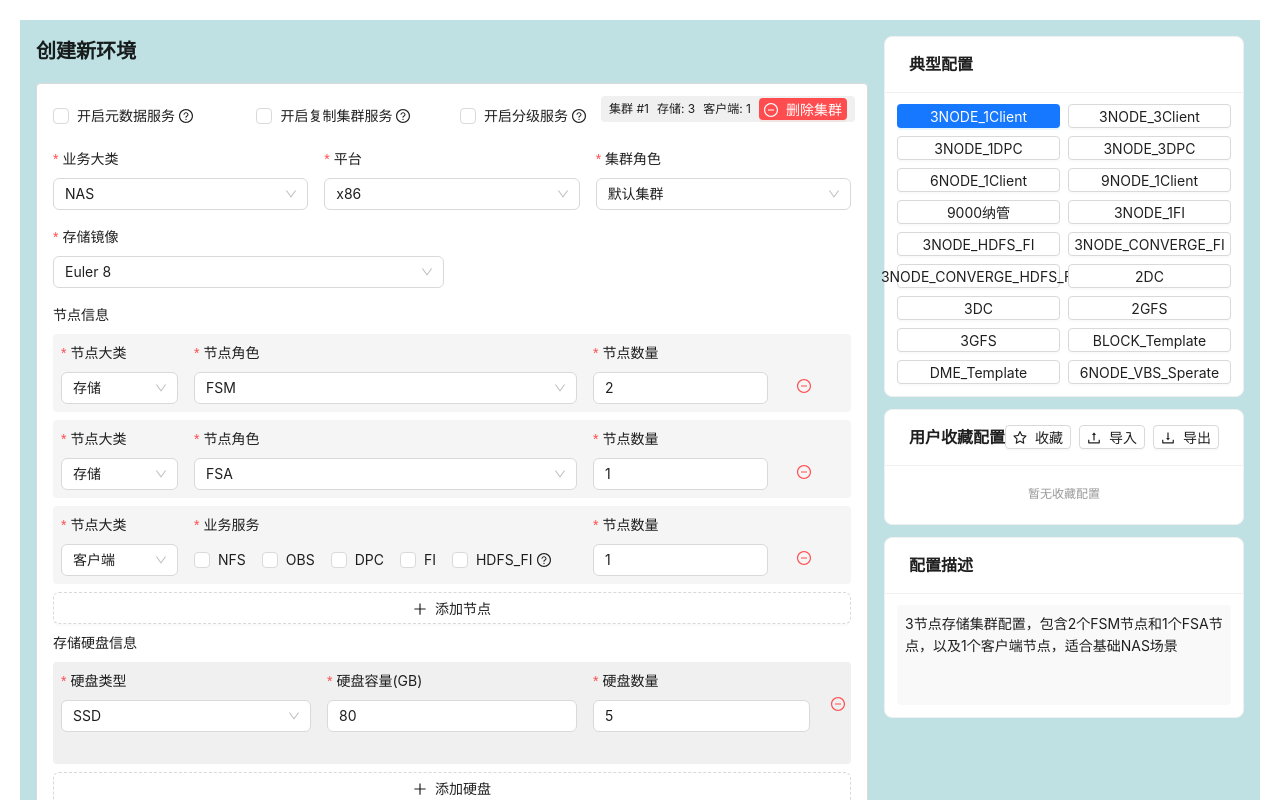
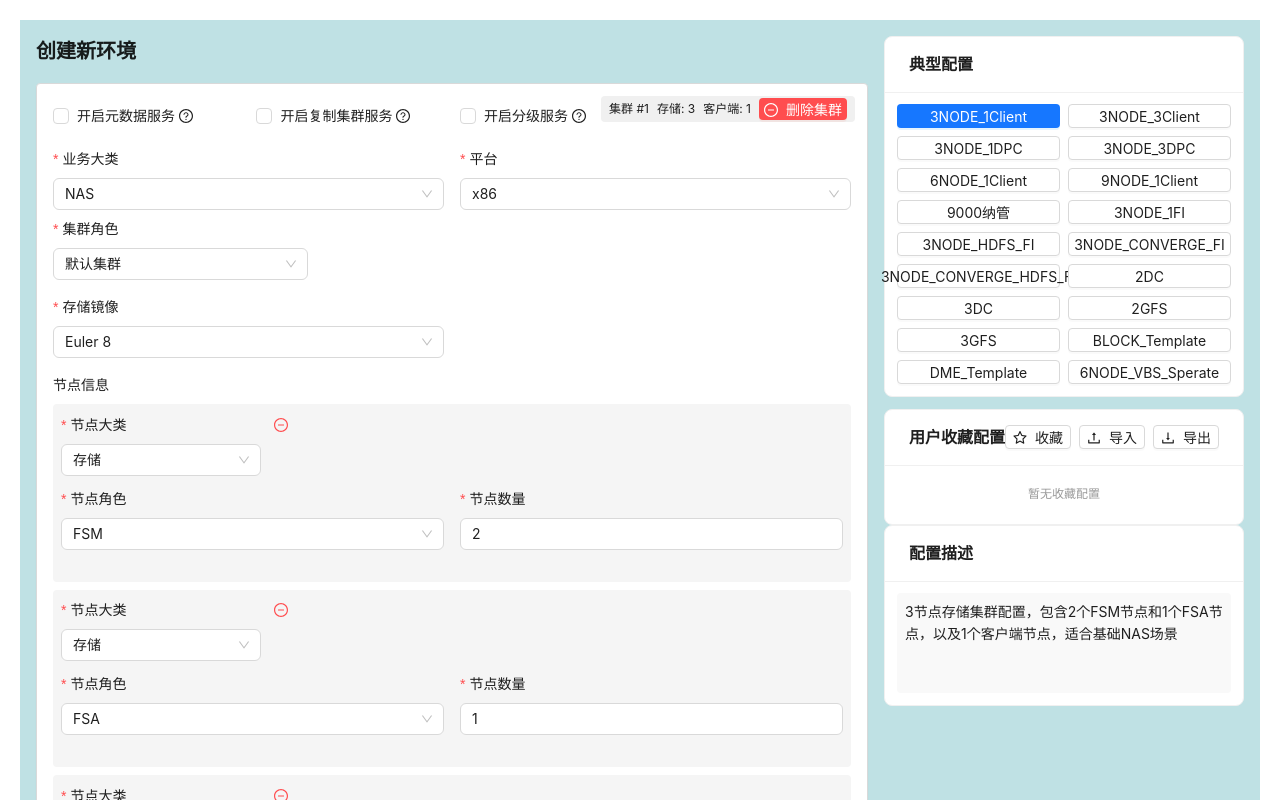
Before and after one commit to zhaoyushuo123/yao_chi, a React (Create React App) app: page / in a window 1280 px wide. Both pictures are taken after a click on the button "3NODE_1Client". Shown: the top 800 px of the page. Built offline with nearby package versions, Linux system fonts and the light colour scheme.

Commit message:
先拿这版当稳定版

```diff
--- a/src/App.js
+++ b/src/App.js
@@ -436,7 +436,7 @@ const EnvironmentCreateForm = () => {
             setActiveTemplate(template);
             setTemplateDescription(templateDescriptions[template] || '');
         }
-    }, [calculateNodeStats, form]);
+    }, [calculateNodeStats, form, templateDescriptions]);
 
     // 导出配置
     const exportConfig = useCallback(() => {
@@ -574,7 +574,7 @@ const EnvironmentCreateForm = () => {
 
         return (
             <Row gutter={16}>
-                <Col span={8}>
+                <Col span={12}>
                     <Form.Item
                         {...nodeRestField}
                         label="节点角色"
@@ -589,7 +589,7 @@ const EnvironmentCreateForm = () => {
                         </Select>
                     </Form.Item>
                 </Col>
-                <Col span={8}>
+                <Col span={12}>
                     <Form.Item
                         {...nodeRestField}
                         label="节点数量"
@@ -661,7 +661,6 @@ const EnvironmentCreateForm = () => {
     ));
 
     // 节点项组件
-    // 节点项组件
     const NodeItem = React.memo(({ nodeName, nodeRestField, nodeTypeOptions, businessType, form, clusterName, onRemove, vbsSeparateDeploy }) => {
         const nodeType = Form.useWatch(['clusterInfo', clusterName, 'nodeInfo', nodeName, 'nodeType'], form);
 
@@ -683,9 +682,8 @@ const EnvironmentCreateForm = () => {
 
         return (
             <div style={{ marginBottom: 8, padding: 8, background: '#f5f5f5', borderRadius: 4 }}>
-                <Row gutter={16} align="middle">
-                    {/* 节点大类 */}
-                    <Col span={4}>
+                <Space direction="vertical" style={{ width: '100%' }}>
+                    <Space align="baseline" style={{ marginBottom: 4 }}>
                         <Form.Item
                             {...nodeRestField}
                             name={[nodeName, 'nodeType']}
@@ -694,119 +692,14 @@ const EnvironmentCreateForm = () => {
                             labelCol={{ span: 24 }}
                             style={{ marginBottom: 0 }}
                         >
-                            <Select placeholder="选择节点大类" style={{ width: '100%' }}>
+                            <Select
+                                placeholder="选择节点大类"
+                                style={{ width: 200 }}
+                                onChange={resetNodeFields}
+                            >
                                 {nodeTypeOptions}
                             </Select>
                         </Form.Item>
-                    </Col>
-
-                    {nodeType === 'storage' && (
-                        <>
-                            {/* 存储节点角色 - 12列 */}
-                            <Col span={12}>
-                                <Form.Item
-                                    {...nodeRestField}
-                                    name={[nodeName, 'nodeRole']}
-                                    rules={[{ required: true, message: '请选择节点角色!' }]}
-                                    label="节点角色"
-                                    labelCol={{ span: 24 }}
-                                    style={{ marginBottom: 0 }}
-                                >
-                                    <Select placeholder="选择节点角色" style={{ width: '100%' }}>
-                                        {getNodeRoleOptions(businessType, vbsSeparateDeploy)}
-                                    </Select>
-                                </Form.Item>
-                            </Col>
-                            {/* 存储节点数量 - 精确右对齐 */}
-                            <Col span={6}>
-                                <div style={{
-                                    display: 'flex',
-                                    justifyContent: 'flex-end',
-                                    paddingRight: 8
-                                }}>
-                                    <Form.Item
-                                        {...nodeRestField}
-                                        name={[nodeName, 'nodeCount']}
-                                        rules={[{ required: true, message: '请输入节点数量!' }]}
-                                        label="节点数量"
-                                        labelCol={{ span: 24 }}
-                                        style={{ marginBottom: 0, width: '100%' }}
-                                    >
-                                        <InputNumber
-                                            placeholder="数量"
-                                            style={{
-                                                width: '100%',
-                                                textAlign: 'right'
-                                            }}
-                                            min={1}
-                                            max={100}
-                                        />
-                                    </Form.Item>
-                                </div>
-                            </Col>
-                        </>
-                    )}
-
-                    {nodeType === 'client' && (
-                        <>
-                            {/* 客户端业务服务 - 12列 */}
-                            <Col span={12}>
-                                <Form.Item
-                                    {...nodeRestField}
-                                    name={[nodeName, 'clientServices']}
-                                    rules={[{ required: true, message: '请选择业务服务!' }]}
-                                    label="业务服务"
-                                    labelCol={{ span: 24 }}
-                                    style={{ marginBottom: 0 }}
-                                >
-                                    <Space size={8} style={{ display: 'flex', alignItems: 'center' }}>
-                                        <Checkbox value="nfs">NFS</Checkbox>
-                                        <Checkbox value="obs">OBS</Checkbox>
-                                        <Checkbox value="dpc">DPC</Checkbox>
-                                        <Checkbox value="fi">FI</Checkbox>
-                                        <Checkbox value="hdfs_fi">
-                                            <Space size={4}>
-                                                HDFS_FI
-                                                <Tooltip title="HDFS_FI部署时，即使勾选了NFS OBS或DPC，也只有第三个FI客户端提供NFS OBS DPC协议">
-                                                    <QuestionCircleOutlined />
-                                                </Tooltip>
-                                            </Space>
-                                        </Checkbox>
-                                    </Space>
-                                </Form.Item>
-                            </Col>
-                            {/* 客户端节点数量 - 精确右对齐 */}
-                            <Col span={6}>
-                                <div style={{
-                                    display: 'flex',
-                                    justifyContent: 'flex-end',
-                                    paddingRight: 8
-                                }}>
-                                    <Form.Item
-                                        {...nodeRestField}
-                                        name={[nodeName, 'nodeCount']}
-                                        rules={[{ required: true, message: '请输入节点数量!' }]}
-                                        label="节点数量"
-                                        labelCol={{ span: 24 }}
-                                        style={{ marginBottom: 0, width: '100%' }}
-                                    >
-                                        <InputNumber
-                                            placeholder="数量"
-                                            style={{
-                                                width: '100%',
-                                                textAlign: 'right'
-                                            }}
-                                            min={1}
-                                            max={100}
-                                        />
-                                    </Form.Item>
-                                </div>
-                            </Col>
-                        </>
-                    )}
-
-                    {/* 删除按钮 */}
-                    <Col span={2}>
                         <Button
                             type="text"
                             danger
@@ -816,10 +709,21 @@ const EnvironmentCreateForm = () => {
                                 onRemove();
                             }}
                             size="small"
-                            style={{ marginTop: 24 }}
                         />
-                    </Col>
-                </Row>
+                    </Space>
+
+                    {nodeType === 'storage' && (
+                        <StorageNodeConfig
+                            nodeName={nodeName}
+                            nodeRestField={nodeRestField}
+                            businessType={businessType}
+                            vbsSeparateDeploy={vbsSeparateDeploy}
+                            form={form}
+                            clusterName={clusterName}
+                        />
+                    )}
+                    {nodeType === 'client' && <ClientNodeConfig nodeName={nodeName} nodeRestField={nodeRestField} />}
+                </Space>
             </div>
         );
     });
@@ -1012,7 +916,7 @@ const EnvironmentCreateForm = () => {
                 </Row>
 
                 <Row gutter={16} style={{ marginBottom: 8 }}>
-                    <Col span={8}>
+                    <Col span={12}>
                         <Form.Item
                             {...restField}
                             label="业务大类"
@@ -1027,7 +931,7 @@ const EnvironmentCreateForm = () => {
                             </Select>
                         </Form.Item>
                     </Col>
-                    <Col span={8}>
+                    <Col span={12}>
                         <Form.Item
                             {...restField}
                             label="平台"
@@ -1242,7 +1146,6 @@ const EnvironmentCreateForm = () => {
         const vbsSeparateDeploy = Form.useWatch(['clusterInfo', name, 'vbsSeparateDeploy'], form);
         const enableMetadata = Form.useWatch(['clusterInfo', name, 'enableMetadata'], form);
         const enableReplication = Form.useWatch(['clusterInfo', name, 'enableReplication'], form);
-        const enableTiering = Form.useWatch(['clusterInfo', name, 'enableTiering'], form);
 
         const hasStorageNode = useMemo(() => {
             const nodeInfo = form.getFieldValue(['clusterInfo', name, 'nodeInfo']);
@@ -1309,8 +1212,8 @@ const EnvironmentCreateForm = () => {
                                           removeFavorite
                                       }) => {
         return (
-            <div style={{ display: 'flex', flexDirection: 'column', gap: 12 }}>
-                <Card title="典型配置" bodyStyle={{ padding: 12 }}>
+            <>
+                <Card title="典型配置" style={{ marginBottom: 12 }} bodyStyle={{ padding: 12 }}>
                     <Row gutter={[8, 8]}>
                         {templateButtons.map(template => (
                             <Col span={12} key={template}>
@@ -1329,6 +1232,7 @@ const EnvironmentCreateForm = () => {
 
                 <Card
                     title="用户收藏配置"
+                    style={{ marginBottom: 0 }}
                     bodyStyle={{ padding: 12 }}
                     extra={
                         <Space size="small">
@@ -1414,7 +1318,7 @@ const EnvironmentCreateForm = () => {
                         {templateDescription || '请选择典型配置查看详细描述'}
                     </div>
                 </Card>
-            </div>
+            </>
         );
     });
 
```
